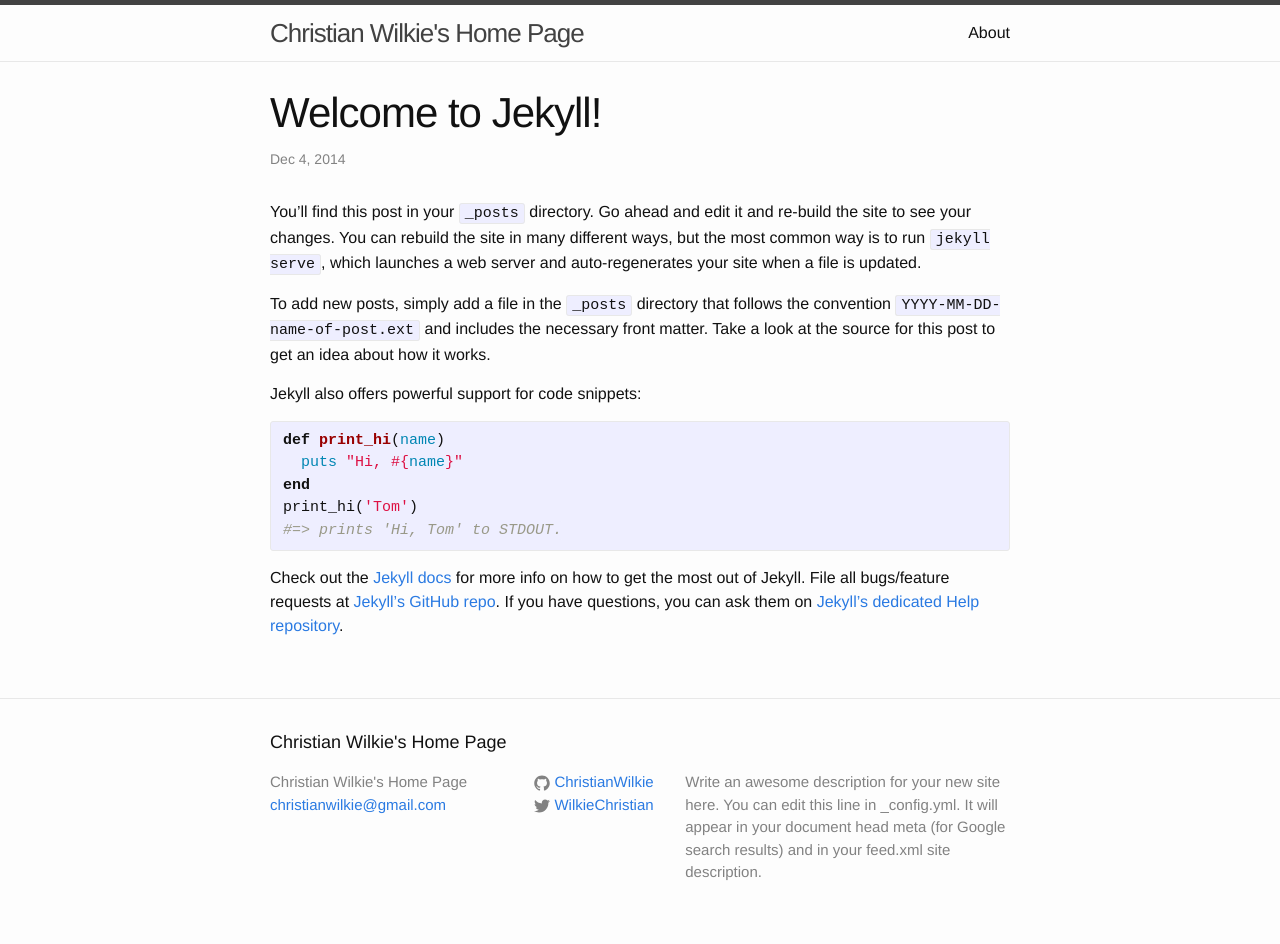
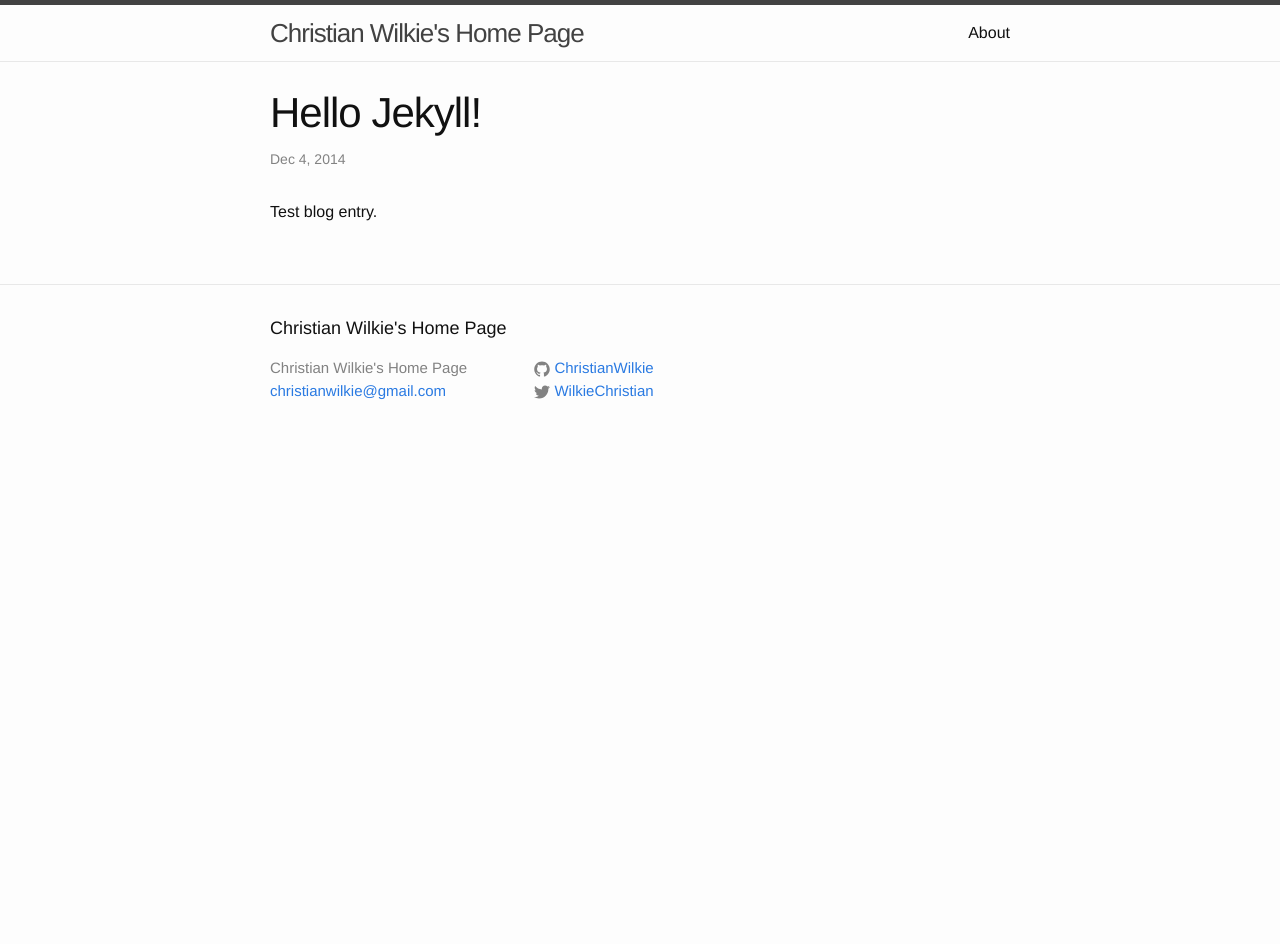
Before and after one commit to ChristianWilkie/ChristianWilkie.github.io, a Jekyll site: the page built from _posts/2014-12-04-welcome-to-jekyll.markdown, in a window 1280 px wide. Built offline with Jekyll 4.4.1, drawn with Linux system fonts in a browser that asks for light colours; after the commit the page ends 900 px from its top, so only the background shows below that.

Commit message:
added contact info and edited initial blog post

```diff
--- /dev/null
+++ b/Gemfile
@@ -0,0 +1,2 @@
+source 'https://rubygems.org'
+gem 'github-pages'
--- a/_config.yml
+++ b/_config.yml
@@ -2,11 +2,9 @@
 title: Christian Wilkie's Home Page
 email: christianwilkie@gmail.com
 description: > # this means to ignore newlines until "baseurl:"
-  Write an awesome description for your new site here. You can edit this
-  line in _config.yml. It will appear in your document head meta (for
-  Google search results) and in your feed.xml site description.
+#optional description
 baseurl: "" # the subpath of your site, e.g. /blog/
-url: "http://yourdomain.com" # the base hostname & protocol for your site
+url: "http://christianwilkie.github.io/" # the base hostname & protocol for your site
 twitter_username: WilkieChristian
 github_username:  ChristianWilkie
 
--- a/_posts/2014-12-04-welcome-to-jekyll.markdown
+++ b/_posts/2014-12-04-welcome-to-jekyll.markdown
@@ -1,25 +1,7 @@
 ---
 layout: post
-title:  "Welcome to Jekyll!"
+title:  "Hello Jekyll!"
 date:   2014-12-04 22:03:17
 categories: jekyll update
 ---
-You’ll find this post in your `_posts` directory. Go ahead and edit it and re-build the site to see your changes. You can rebuild the site in many different ways, but the most common way is to run `jekyll serve`, which launches a web server and auto-regenerates your site when a file is updated.
-
-To add new posts, simply add a file in the `_posts` directory that follows the convention `YYYY-MM-DD-name-of-post.ext` and includes the necessary front matter. Take a look at the source for this post to get an idea about how it works.
-
-Jekyll also offers powerful support for code snippets:
-
-{% highlight ruby %}
-def print_hi(name)
-  puts "Hi, #{name}"
-end
-print_hi('Tom')
-#=> prints 'Hi, Tom' to STDOUT.
-{% endhighlight %}
-
-Check out the [Jekyll docs][jekyll] for more info on how to get the most out of Jekyll. File all bugs/feature requests at [Jekyll’s GitHub repo][jekyll-gh]. If you have questions, you can ask them on [Jekyll’s dedicated Help repository][jekyll-help].
-
-[jekyll]:      http://jekyllrb.com
-[jekyll-gh]:   https://github.com/jekyll/jekyll
-[jekyll-help]: https://github.com/jekyll/jekyll-help
+Test blog entry.
```
Also changed, not shown: about.md (+10 -5 lines), Gemfile.lock (added), assets/images/emailaddress.png (added).
